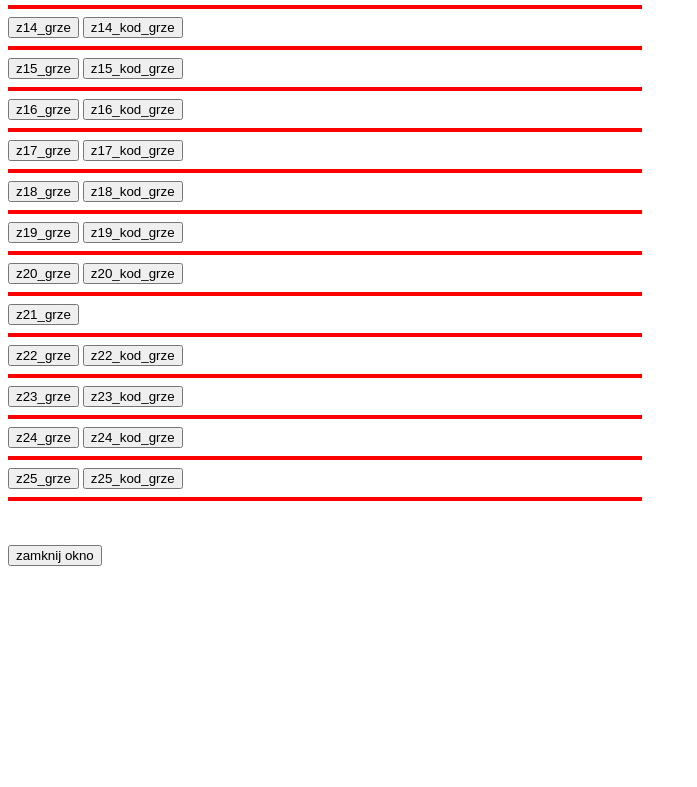
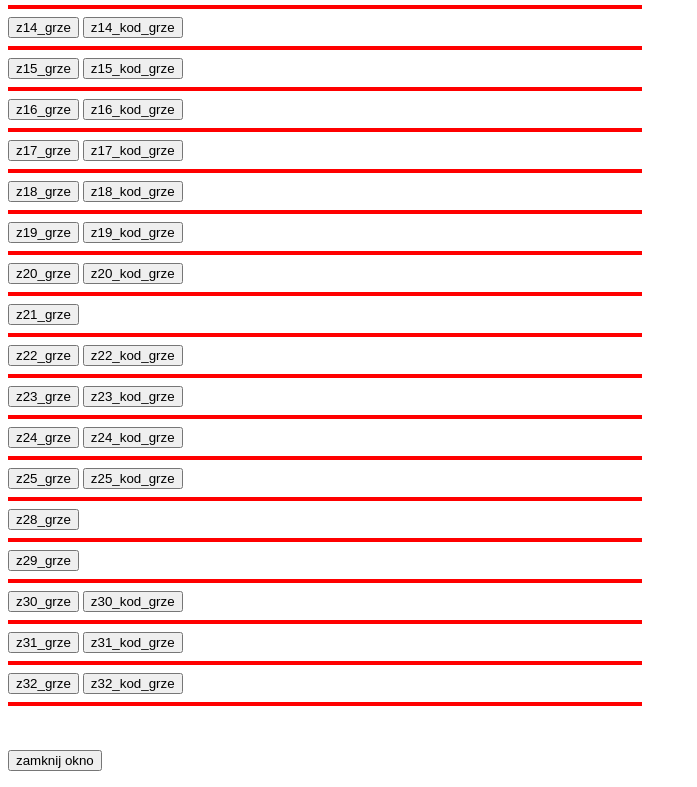
Before and after one commit to janekzzr/JSJG, a plain HTML site: page index.html in a window 1280 px wide. Shown: the part 675-1462 px from the top of the page, without its empty margins (0-697 px from the left). Before the commit the page ends 1257 px from the top, so only its background shows below. Drawn offline with Linux system fonts and the light colour scheme.

Commit message:
Add files via upload

```diff
--- a/index.html
+++ b/index.html
@@ -254,6 +254,19 @@ window.open("zad32_kod_grze.html","okienko_z32_kod","toolbar=no,directories=no,m
   <input type="button" name="z25" value="z25_grze" onclick="WinOpen_z25(' ')">
  <input type="button" name="z25" value="z25_kod_grze" onclick="WinOpen_z25_kod(' ')">
  <HR SIZE=4 WIDTH=50% ALIGN=LEFT COLOR=red>
+  <input type="button" name="z28" value="z28_grze" onclick="WinOpen_z28(' ')">
+ <HR SIZE=4 WIDTH=50% ALIGN=LEFT COLOR=red>
+  <input type="button" name="z29" value="z29_grze" onclick="WinOpen_z29(' ')">
+ <HR SIZE=4 WIDTH=50% ALIGN=LEFT COLOR=red>
+  <input type="button" name="z30" value="z30_grze" onclick="WinOpen_z30(' ')">
+  <input type="button" name="z30" value="z30_kod_grze" onclick="WinOpen_z30_kod(' ')">
+  <HR SIZE=4 WIDTH=50% ALIGN=LEFT COLOR=red>
+  <input type="button" name="z31" value="z31_grze" onclick="WinOpen_z31(' ')">
+  <input type="button" name="z31" value="z31_kod_grze" onclick="WinOpen_z31_kod(' ')">
+  <HR SIZE=4 WIDTH=50% ALIGN=LEFT COLOR=red>
+  <input type="button" name="z32" value="z32_grze" onclick="WinOpen_z32(' ')">
+  <input type="button" name="z32" value="z32_kod_grze" onclick="WinOpen_z32_kod(' ')">
+   <HR SIZE=4 WIDTH=50% ALIGN=LEFT COLOR=red>
 
 
 
```
